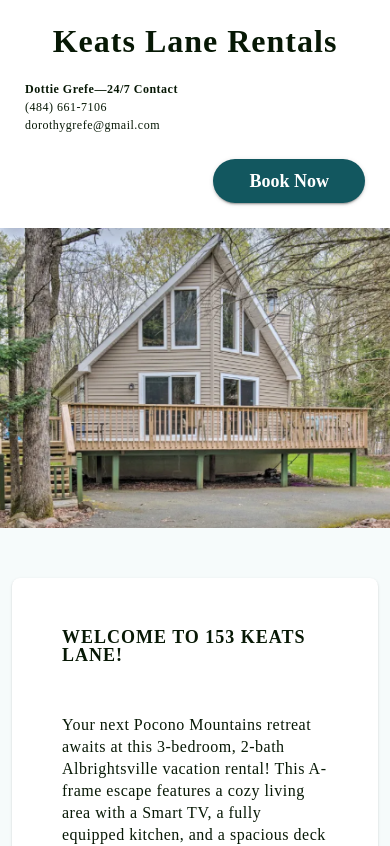
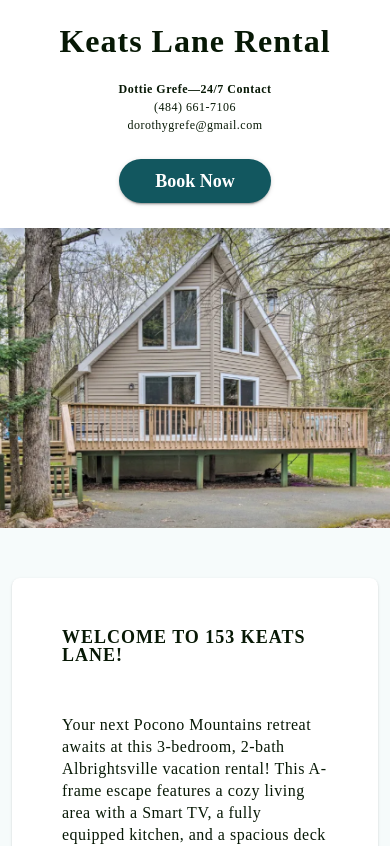
Before and after one commit to nickpiscopio/piscopio-rentals-frontend, an Angular app: page / in a window 390 px wide. Shown: the top 846 px of the page. Built offline with nearby package versions, Linux system fonts and the light colour scheme.

Commit message:
Updated the footer for smaller screens.

```diff
--- a/src/app/components/fragments/footer/footer.component.html
+++ b/src/app/components/fragments/footer/footer.component.html
@@ -1,15 +1,15 @@
 <div id="wrapper">
     <div class="container-fluid">
-        <div class="row">
+        <div class="row justify-content-end">
             <div id="address" class="col-12">
                 <a (click)="getDirections()">153 Keats Lane Albrightsville, PA 18210</a>
             </div>
-            <div *ngIf="shouldShowBookingAndPropertyManagerInfo()" class="col">
+            <div *ngIf="shouldShowBookingAndPropertyManagerInfo()" class="col-sm-12 col-md mb-4 mb-md-0">
                 <p class="title">Already Booked?</p>
                 <p class="description">Do you still need to fill out the HOA rental form?</p>
                 <a (click)="navigateToRentalForm()">HOA RENTAL FORM</a>
             </div>
-            <div *ngIf="shouldShowBookingAndPropertyManagerInfo()" class="col-auto">
+            <div *ngIf="shouldShowBookingAndPropertyManagerInfo()" id="wrapper-contact" class="col-sm-12 col-md-auto">
                 <p class="title">{{propertyManager}}—24/7 Contact</p>
                 <p class="description">{{propertyManagerPhoneNumber}}</p>
                 <p>{{propertyManagerEmail}}</p>
--- a/src/app/components/fragments/header/header.component.html
+++ b/src/app/components/fragments/header/header.component.html
@@ -2,7 +2,7 @@
     <div class="container-fluid">
         <div class="row">
             <div class="col-sm-12 col-md align-self-center mb-4 mb-md-0">
-                <h1 (click)="navigateHome()">Keats Lane Rentals</h1>
+                <h1 (click)="navigateHome()">Keats Lane Rental</h1>
             </div>
             <div class="col-sm-12 order-sm-first col-md mb-4 mb-md-0">
                 <div *ngIf="shouldShowContact()">
--- a/src/app/components/fragments/header/header.component.scss
+++ b/src/app/components/fragments/header/header.component.scss
@@ -45,3 +45,13 @@ p {
 #wrapper-book-now {
     text-align: end;
 }
+
+@media (max-width: 768px) {
+    .row {
+        text-align: center;
+    }
+
+    #wrapper-book-now {
+        text-align: center;
+    }
+}
```
